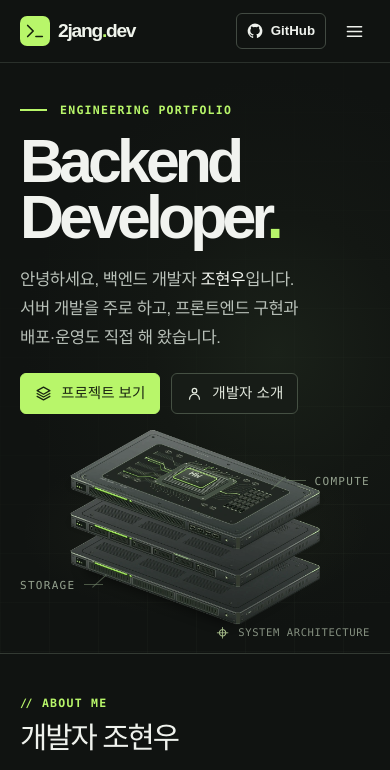
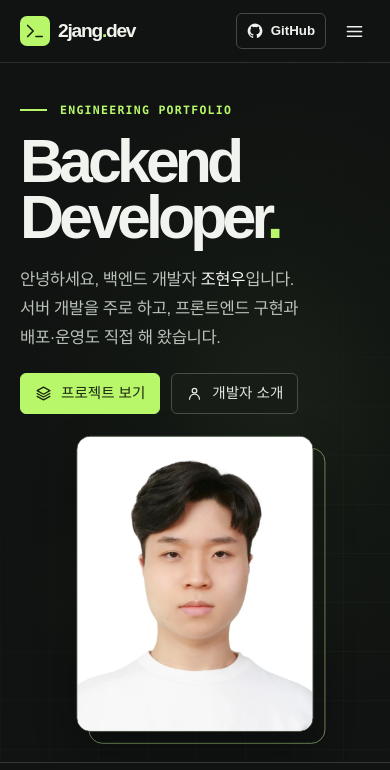
Before and after one commit to 2jang/2jang, an Astro site in the folder portfolio-site/: page / in a window 390 px wide. Shown: the top 770 px of the page. Built offline with nearby package versions, Linux system fonts and the light colour scheme; Astro itself is replaced by a stand-in of ours.

Commit message:
첫 화면 그림을 사진으로 교체
- 서버 그림과 장식 글자를 빼고 사진(4:5)을 넣음
- 링크 미리보기 그림(og-image.png)을 새 첫 화면으로 다시 만듦
- 쓰지 않는 server-stack.webp 삭제

Co-Authored-By: Claude Fable 5.2 <noreply@anthropic.com>

```diff
--- a/portfolio-site/src/pages/index.astro
+++ b/portfolio-site/src/pages/index.astro
@@ -27,19 +27,18 @@ const pad = (count: number) => String(count).padStart(2, '0');
           <a class="button secondary" href="#about"><Icon name="user" size={17} />개발자 소개</a>
         </div>
       </div>
-      <div class="system-art" aria-hidden="true">
-        <div class="drawing-field"></div>
-        <img
-          class="server-art"
-          src={imageUrl('/art/server-stack.webp')}
-          width="1100"
-          height="820"
-          alt=""
-          fetchpriority="high"
-        />
-        <div class="drawing-label label-top"><span class="leader"></span>COMPUTE</div>
-        <div class="drawing-label label-bottom">STORAGE<span class="leader"></span></div>
-        <div class="drawing-caption"><span class="axis-symbol">⌖</span> SYSTEM ARCHITECTURE</div>
+      <div class="system-art">
+        <div class="drawing-field" aria-hidden="true"></div>
+        <div class="portrait">
+          <img
+            class="portrait-photo"
+            src={imageUrl('/art/profile.webp')}
+            width="720"
+            height="900"
+            alt={`${profile.name} 사진`}
+            fetchpriority="high"
+          />
+        </div>
       </div>
     </div>
   </section>
--- a/portfolio-site/src/styles/global.css
+++ b/portfolio-site/src/styles/global.css
@@ -421,82 +421,35 @@ mark.todo {
   background: radial-gradient(ellipse, #525b3727, transparent 65%);
 }
 
-.server-art {
+/* 첫 화면 오른쪽의 사진. 4:5 비율로 가운데에 놓는다. */
+.portrait {
   position: absolute;
-  top: 49%;
+  top: 50%;
   left: 50%;
-  width: min(108%, 660px);
-  max-width: none;
-  height: 99%;
-  object-fit: contain;
+  height: min(78%, 400px);
+  aspect-ratio: 4 / 5;
   transform: translate(-50%, -50%);
 }
 
-.drawing-label {
-  position: absolute;
-  display: flex;
-  align-items: center;
-  gap: 9px;
-  color: #94a18e;
-  font: 500 0.715rem/1 var(--mono);
-  letter-spacing: 0.115em;
-}
-
-.label-top {
-  top: 24%;
-  right: 0;
-}
-
-.label-bottom {
-  bottom: 27%;
-  left: 0;
-}
-
-.leader {
-  position: relative;
-  width: clamp(19px, 3.5vw, 56px);
-  height: 14px;
-  border-top: 1px solid #73866a99;
-  transform: translateY(6px);
-}
-
-.label-top .leader::before,
-.label-bottom .leader::after {
+/* 사진 뒤에 조금 어긋나게 놓은 테두리 */
+.portrait::before {
   content: '';
   position: absolute;
-  bottom: 0;
-  width: 19px;
-  height: 13px;
-  border-top: 1px solid #73866a99;
-}
-
-.label-top .leader::before {
-  left: -14px;
-  transform: rotate(-42deg);
-}
-
-.label-bottom .leader::after {
-  top: -6px;
-  right: -10px;
-  transform: rotate(-42deg);
-}
-
-.drawing-caption {
-  position: absolute;
-  right: 0;
-  bottom: 6%;
-  display: flex;
-  align-items: center;
-  gap: 9px;
-  color: var(--faint);
-  font: 0.72rem var(--mono);
-  letter-spacing: 0.055em;
-}
-
-.axis-symbol {
-  color: #a7bd8b;
-  font-size: 1.35rem;
-  line-height: 0.8;
+  inset: 0;
+  z-index: -1;
+  border: 1px solid var(--lime-edge);
+  border-radius: 14px;
+  transform: translate(12px, 12px);
+}
+
+.portrait-photo {
+  width: 100%;
+  height: 100%;
+  border: 1px solid var(--line-strong);
+  border-radius: 14px;
+  background: #fff;
+  box-shadow: 0 18px 40px #0000004d;
+  object-fit: cover;
 }
 
 /* 404 화면. 첫 화면과 같은 바탕을 쓰고 글만 한 칸으로 놓는다. */
@@ -1934,15 +1887,6 @@ body:has(.lightbox[open]) {
     font-size: clamp(4.25rem, 7.5vw, 4.9rem);
   }
 
-  .label-bottom {
-    bottom: 24%;
-    left: -1%;
-  }
-
-  .label-top {
-    top: 25%;
-  }
-
   .card-body {
     padding: 17px 14px;
   }
@@ -1997,18 +1941,6 @@ body:has(.lightbox[open]) {
   .hero-intro {
     font-size: 1.04rem;
     line-height: 1.75;
-  }
-
-  .drawing-label {
-    font-size: 0.69rem;
-  }
-
-  .label-top {
-    top: 26%;
-  }
-
-  .label-bottom {
-    bottom: 24%;
   }
 
   .section-space {
@@ -2178,30 +2110,12 @@ body:has(.lightbox[open]) {
   .system-art {
     justify-self: center;
     width: min(100%, 440px);
-    height: clamp(222px, 54.5vw, 286px);
-    margin: 5px 0 12px;
-  }
-
-  .server-art {
-    top: 49%;
-    width: 95%;
-    height: 102%;
-  }
-
-  .label-top {
-    top: 25%;
-    right: 0;
-  }
-
-  .label-bottom {
-    bottom: 22%;
-    left: 0;
-  }
-
-  .drawing-caption {
-    right: 0;
-    bottom: 0;
-    font-size: 0.66rem;
+    height: clamp(270px, 76vw, 340px);
+    margin: 22px 0 30px;
+  }
+
+  .portrait {
+    height: 100%;
   }
 
   .section-head {
```
Also changed, not shown: portfolio-site/README.md, portfolio-site/public/art/profile.webp (added), portfolio-site/public/art/server-stack.webp (deleted), portfolio-site/public/og-image.png.
